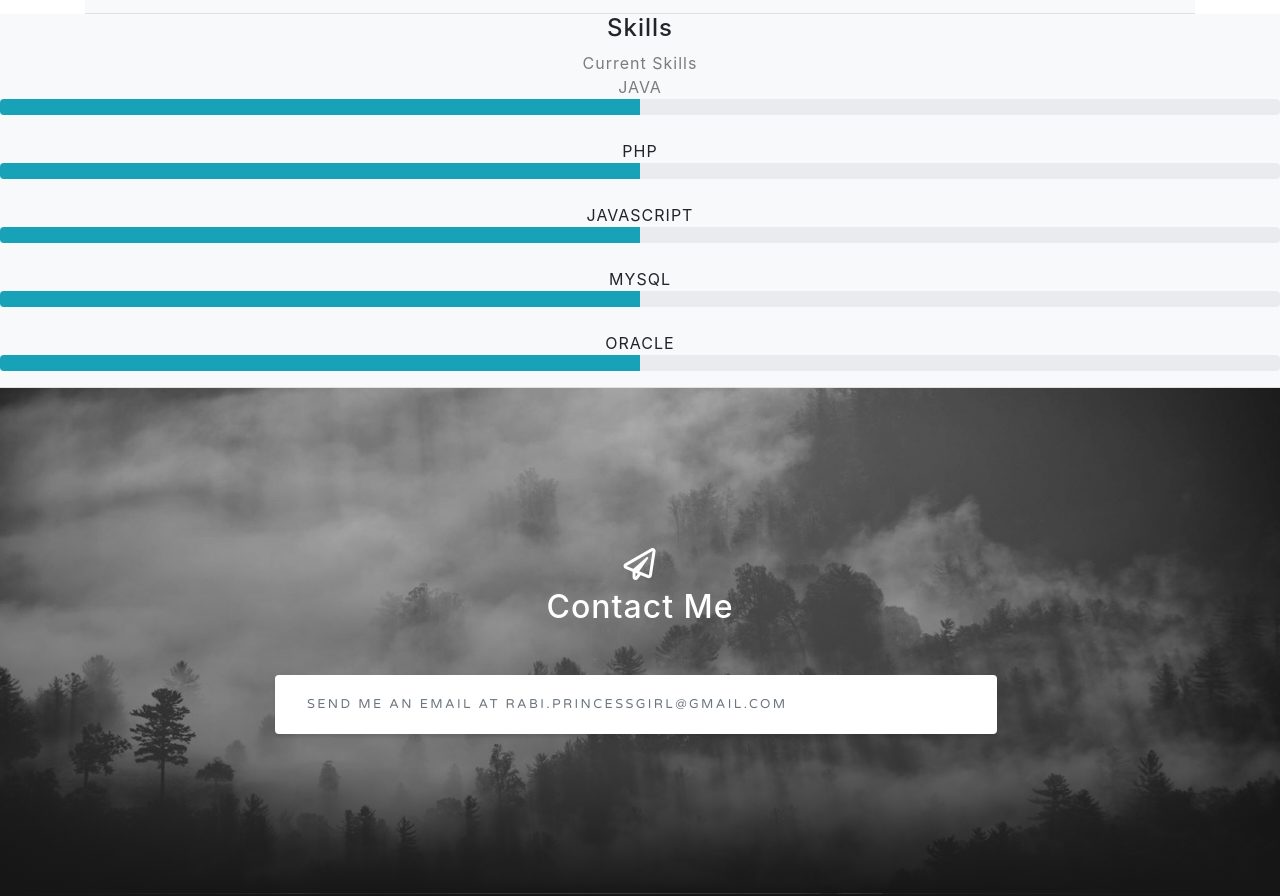
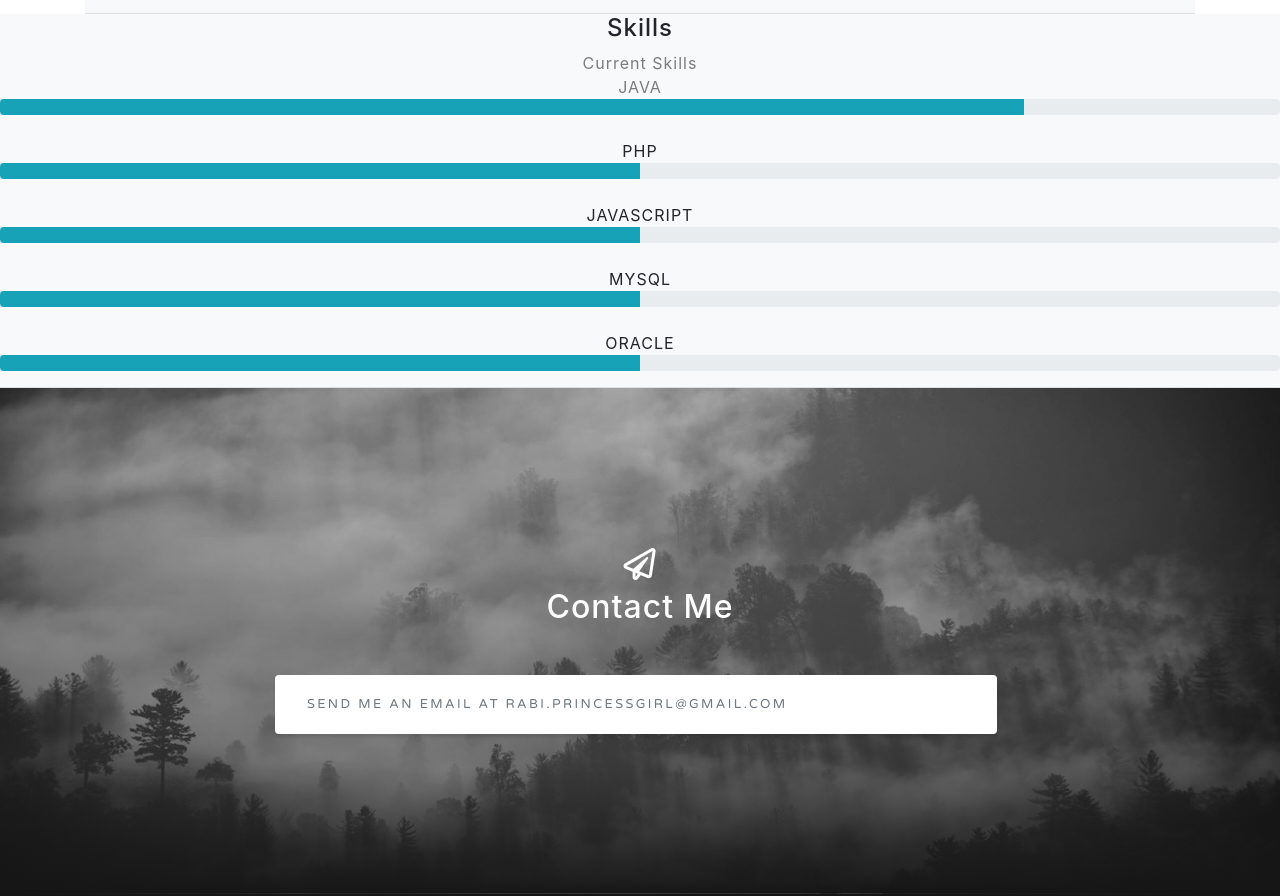
Before and after one commit to rabaaa/Rabia, a website with bundled scripts: page index.html in a window 1280 px wide. Shown: the part 1585-2481 px from the top of the page. Built offline with nearby package versions, Linux system fonts and the light colour scheme.

Commit message:
Update index.html

```diff
--- a/index.html
+++ b/index.html
@@ -121,7 +121,7 @@
                   <p class="text-black-50 mb-0">
                   JAVA </p>
                   <div class="progress">
-    <div class="progress-bar bg-info" role="progressbar" style="width: 50%" aria-valuenow="80" aria-valuemin="0" aria-valuemax="100"></div>
+    <div class="progress-bar bg-info" role="progressbar" style="width: 80%" aria-valuenow="80" aria-valuemin="0" aria-valuemax="100"></div>
   </div>
                   </br>
                   PHP
```
